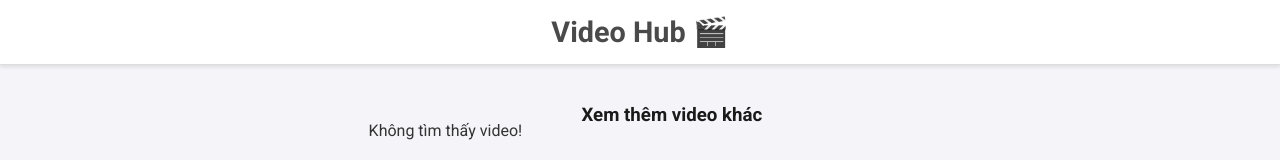
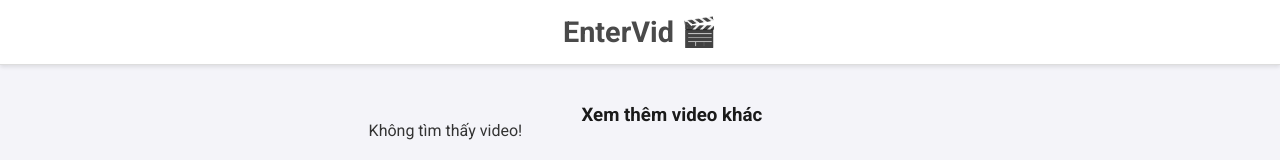
Before and after one commit to Thanhhocc/EnterVid, a plain HTML site: page watch.html in a window 1280 px wide. Shown: the top 160 px of the page. Drawn offline with Linux system fonts and the light colour scheme.

Commit message:
Update watch.html

```diff
--- a/watch.html
+++ b/watch.html
@@ -12,7 +12,7 @@
 <body>
 
     <header>
-        <a href="/" class="back-link"><h1>Video Hub 🎬</h1></a>
+        <a href="/" class="back-link"><h1>EnterVid 🎬</h1></a>
     </header>
 
     <div class="watch-page-container">
```
